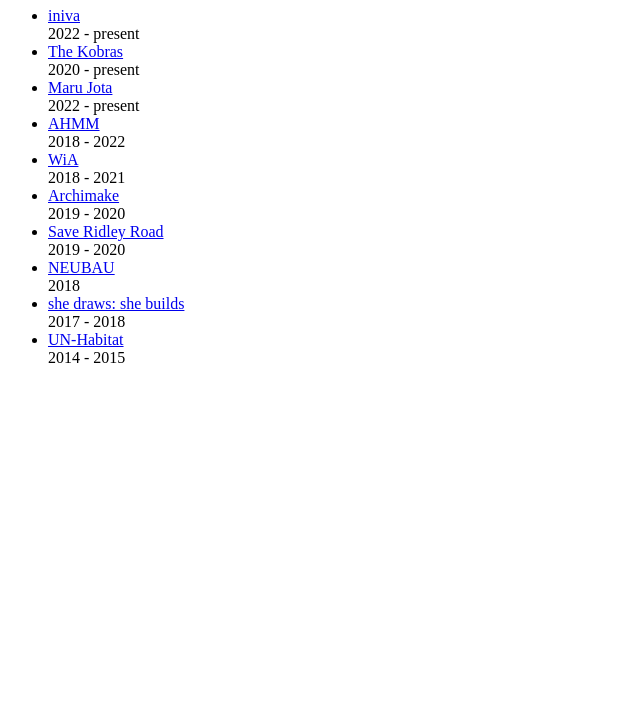
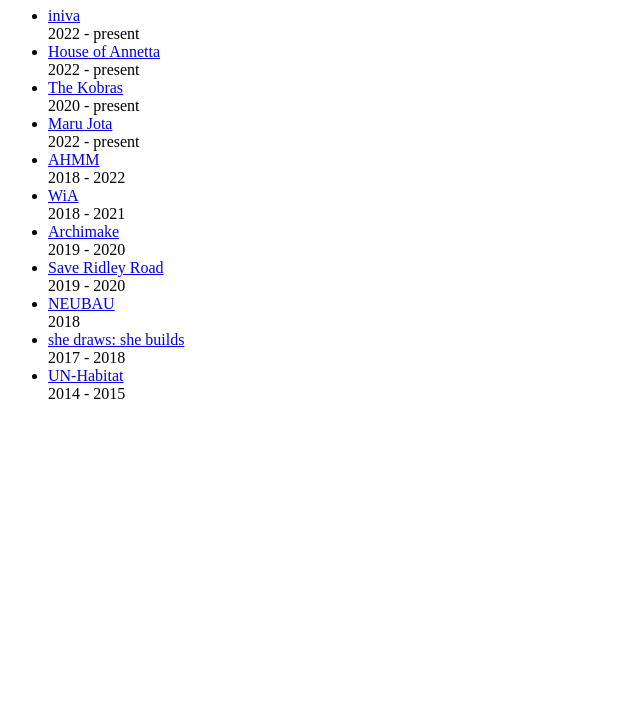
Before and after one commit to chloetayali/chloetayali.github.io, a plain HTML site: page about/index.html in a window 1280 px wide. Shown: the part 73-800 px from the top of the page, without its empty margins (0-640 px from the left). Drawn offline with Linux system fonts and the light colour scheme.

Commit message:
added hoa to about page

```diff
--- a/about/index.html
+++ b/about/index.html
@@ -7,6 +7,7 @@
         <h1>Chlo&#235; Tayali</h1>
         <ul>
             <li><a href="https://iniva.org" target="_blank">iniva</a><br>2022 - present</li>
+            <li><a href="https://houseofannetta.org">House of Annetta</a><br>2022 - present</li>
             <li><a href="https://open.spotify.com/artist/1tXvQeU6velZmVcUtmYXDb?si=8mv6N1QGR0yw0gLz_Z_TGQ" target="_blank">The Kobras</a><br>2020 - present</li>
             <li><a href="https://dice.fm/event/pao3p-dayana-with-jazzi-sirius-and-maru-jota-live-17th-jun-the-amersham-arms-london-tickets" target="_blank">Maru Jota</a><br>2022 - present</li>
             <li><a href="https://www.ahmm.co.uk" target="_blank">AHMM</a><br>2018 - 2022</Li>
```
Also changed, not shown: 1 other file.
